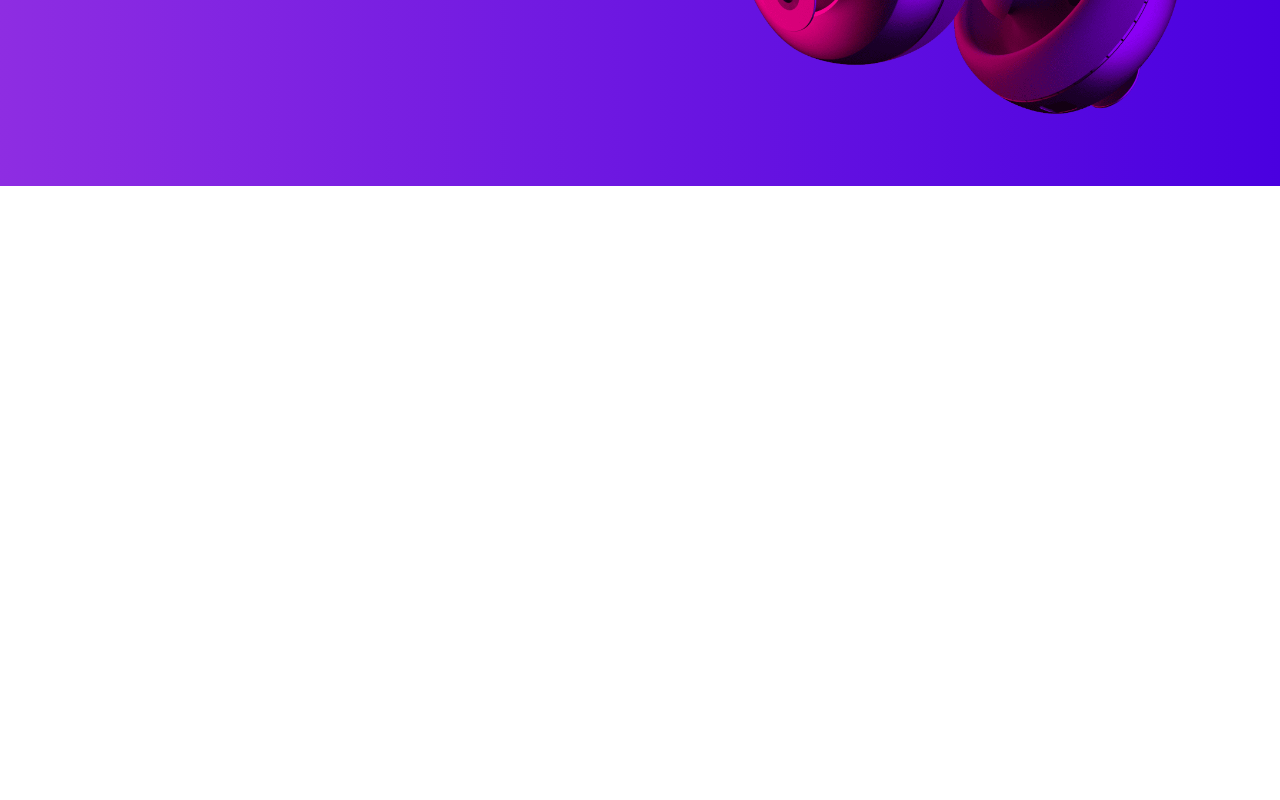
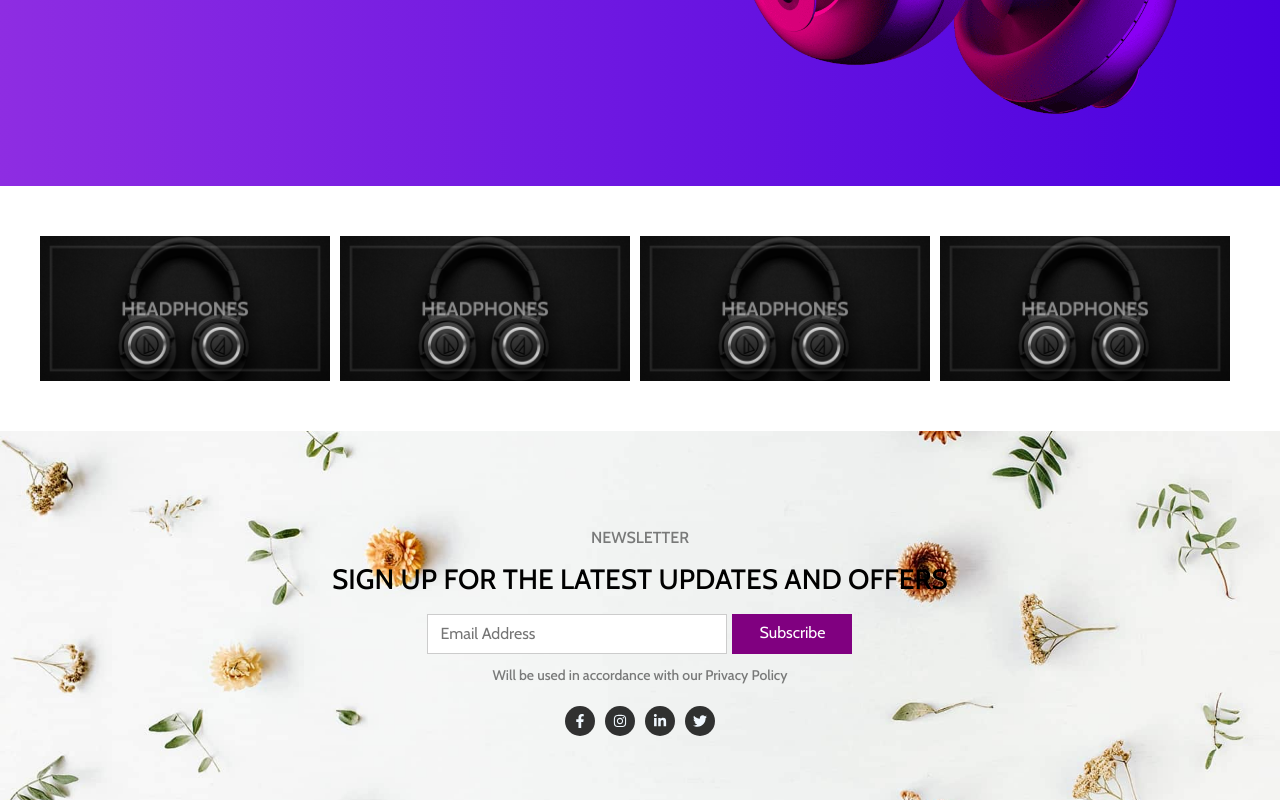
Before and after one commit to aashishthakurcodes/E-commerce, a React (Create React App) app in the folder client/: page / in a window 1280 px wide. Shown: the part 615-1415 px from the top of the page. Built offline with nearby package versions, Linux system fonts and the light colour scheme.

Commit message:
Category section

```diff
--- a/client/src/components/Home/Category/Category.jsx
+++ b/client/src/components/Home/Category/Category.jsx
@@ -1,6 +1,25 @@
 import "./Category.scss";
+import cat1 from '../../../assets/category/cat-1.jpg'
+
 const Category = () => {
-    return <div>Category</div>;
+    return(
+        <div className="shop-by-category">
+            <div className="categories">
+                <div className="category">
+                 <img src={cat1} alt="bgimg" />
+                </div>
+                <div className="category">
+                 <img src={cat1} alt="bgimg" />
+                </div>
+                <div className="category">
+                 <img src={cat1} alt="bgimg" />
+                </div>
+                <div className="category">
+                 <img src={cat1} alt="bgimg" />
+                </div>
+            </div>
+        </div>
+    );
 };
 
 export default Category;
--- a/client/src/components/Home/Category/Category.scss
+++ b/client/src/components/Home/Category/Category.scss
@@ -1 +1,32 @@
 @import "../../../css-config/mixins.scss";
+.shop-by-category {
+  margin: 25px 0;
+  @include md{
+    margin: 50px 0;
+  }
+  .categories {
+    display: flex;
+    flex-flow: wrap;
+    gap: 10px;
+    .category {
+      background-color: black;
+      width: calc(50% - 5px);
+      cursor: pointer;
+      overflow: hidden;
+      @include md{
+        width: calc(25% - 10px);
+      }
+      // Image transition
+      img {
+        width: 100%;
+        display: block;
+        transition: all ease 0.3s;
+      }
+      &:hover{
+        img{
+            transform: scale(1.2);
+        }
+      }
+    }
+  }
+}
--- a/client/src/components/Home/Home.jsx
+++ b/client/src/components/Home/Home.jsx
@@ -1,7 +1,17 @@
 import "./Home.scss";
-import Banner from './Banner/Banner'
+import Banner from './Banner/Banner';
+import Category from "./Category/Category";
 const Home = () => {
-    return <div className="home"><Banner/></div>;
+    return (
+        <div className="home"><Banner/>
+    <div className="main-content">
+        <div className="layout">
+        <Category/>
+        </div>
+    </div>
+
+    </div>
+    )
 };
 
 export default Home;
--- a/client/src/components/Home/Home.scss
+++ b/client/src/components/Home/Home.scss
@@ -1,5 +1,9 @@
 @import "../../css-config/mixins.scss";
-.home{
-    height: 2000px;
-    // background: red;
+.main-content {
+  max-width: calc(100% - 20px);
+  margin: 0 auto;
+  @include md{
+    max-width: 1200px;
+
+  }
 }
```
